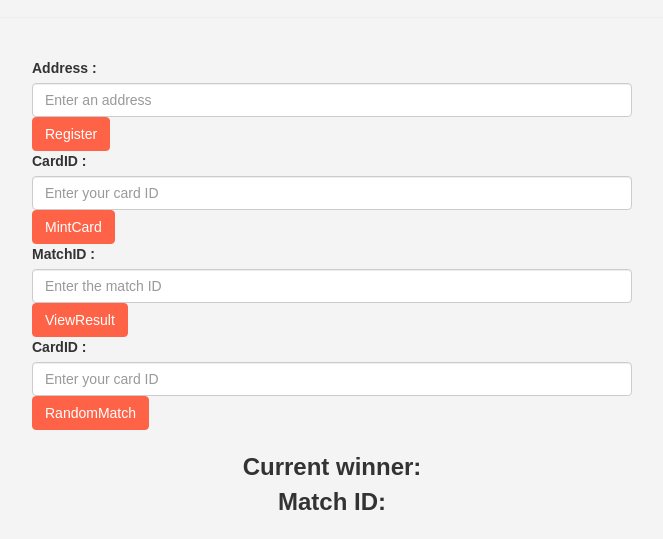
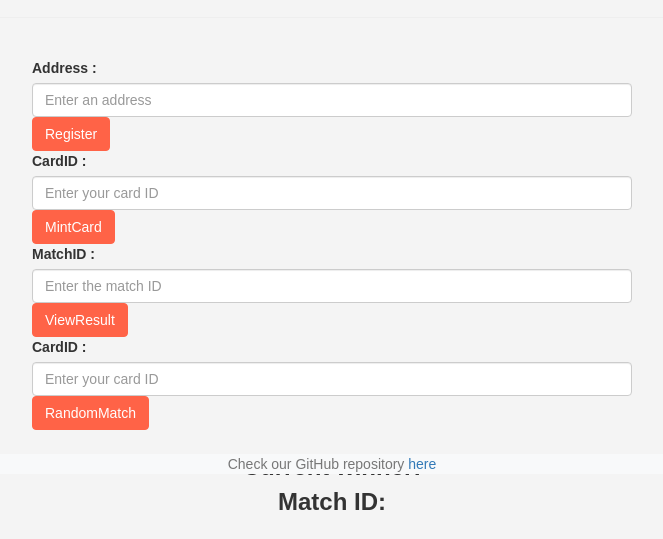
Before and after one commit to jaewan01/web3_RRR, a website: page ballot-app/src/index.html in a window 1280 px wide. Shown: the part 326-865 px from the top of the page, without its empty margins (308-971 px from the left). Drawn offline with nearby package versions, Linux system fonts and the light colour scheme.

Commit message:
add footer

```diff
--- a/ballot-app/src/index.html
+++ b/ballot-app/src/index.html
@@ -60,6 +60,15 @@
       background-color: #FF6347;
       border-color: #FF6347;
     }
+
+    .footer {
+      position: fixed;
+      left: 0;
+      bottom: 0;
+      width: 100%;
+      background-color: #f8f9fa;
+      color: #212529;
+    }
   </style>
 
   <!-- -->
@@ -114,6 +123,13 @@
     <div>Current winner: <span id="current-winner-text"></span></div>
     <div>Match ID: <span id="match-id-text"></span></div>
   </div>
+
+  <footer class="footer mt-auto py-3 text-center">
+    <div class="container">
+      <span class="text-muted">Check our GitHub repository <a href="https://github.com/jaewan01/web3_RRR.git"
+          target="_blank">here</a></span>
+    </div>
+  </footer>
   <!-- jQuery (necessary for Bootstrap's JavaScript plugins) -->
   <script src="https://ajax.googleapis.com/ajax/libs/jquery/1.12.4/jquery.min.js"></script>
 
```
